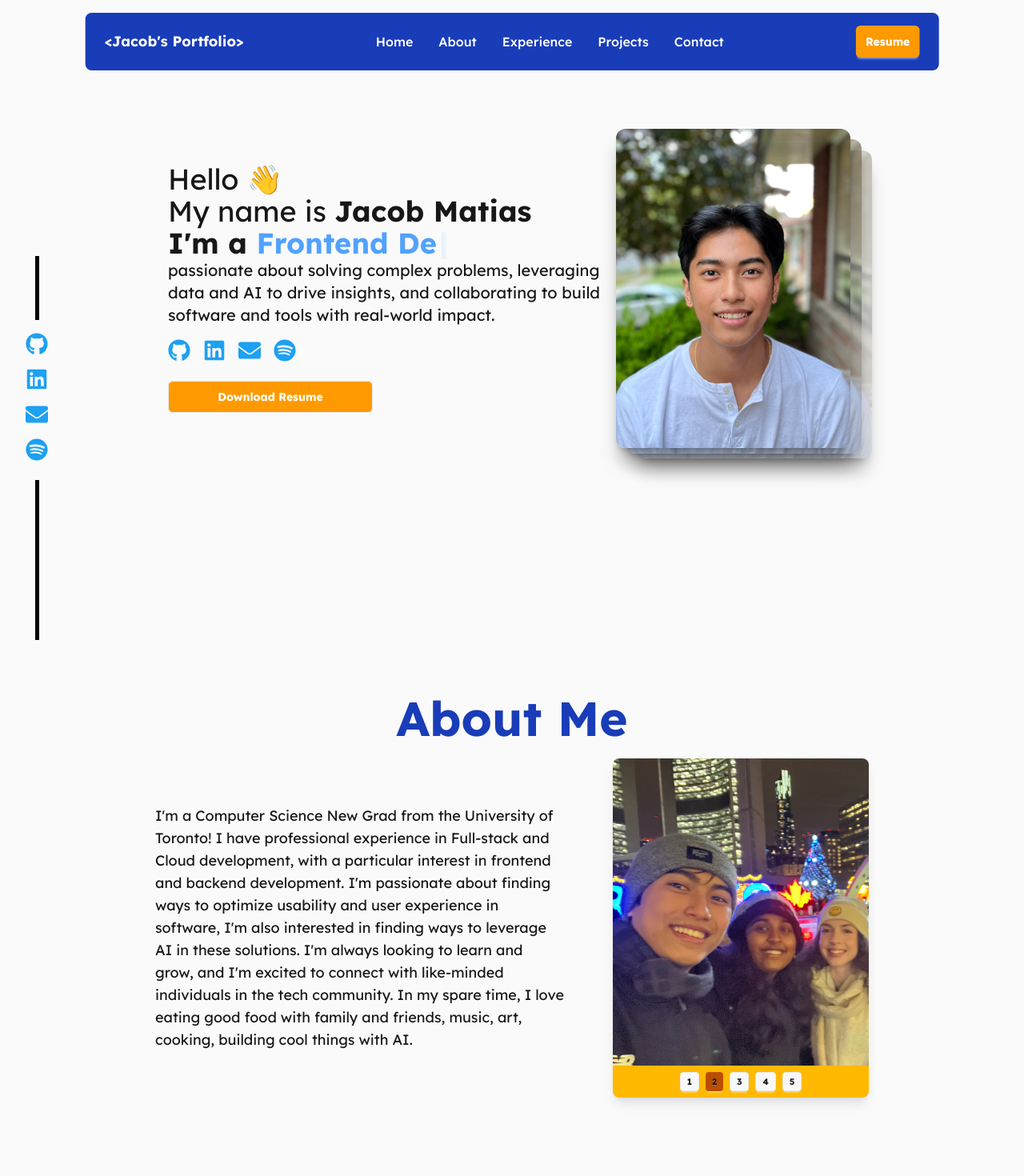
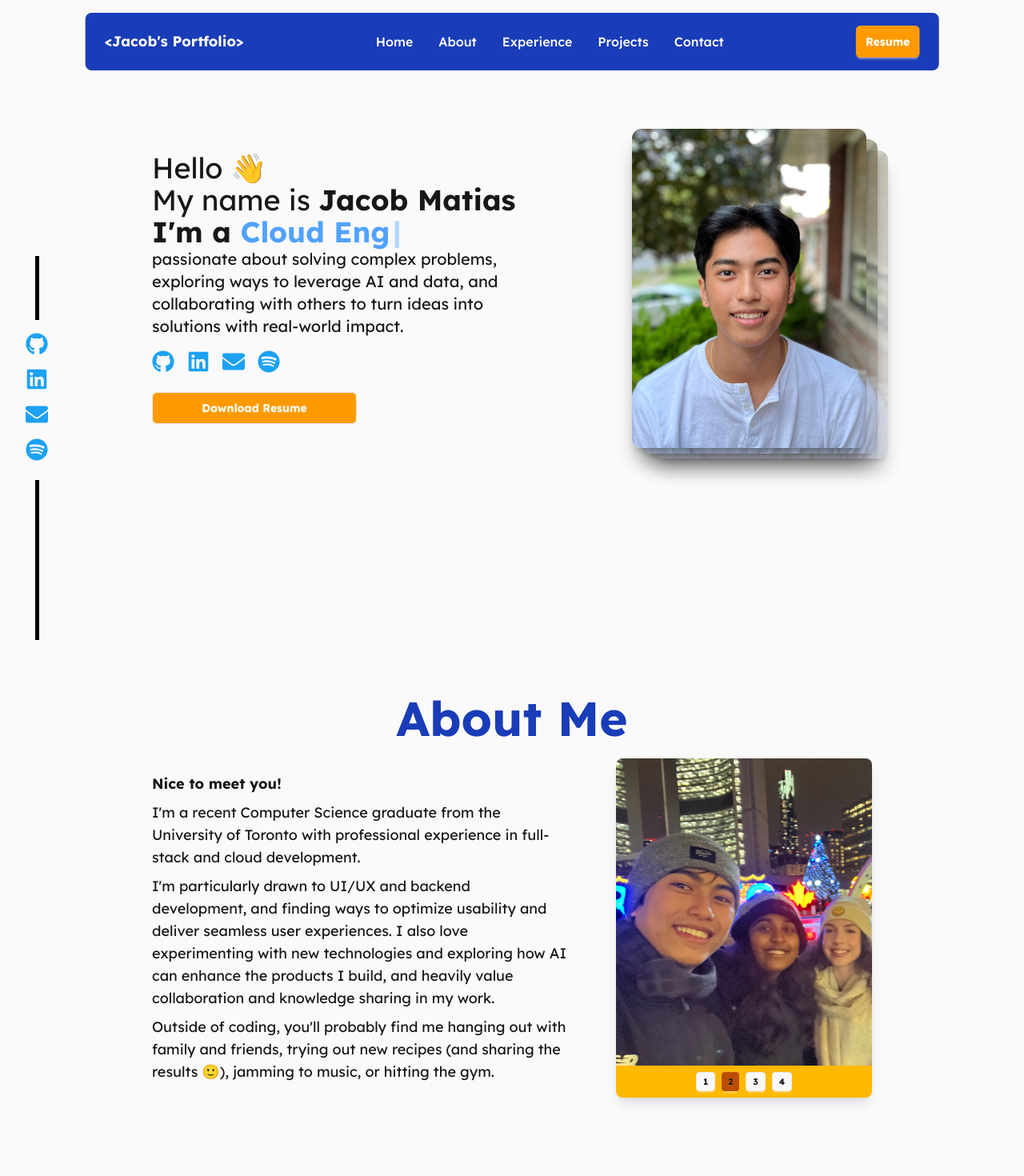
Before and after one commit to matiasjacob25/website-v1, a Next.js app: page / in a window 1280 px wide. Shown: the top 1470 px of the page at 80% size. Built offline with nearby package versions, Linux system fonts and the light colour scheme; a web font is replaced by a local one.

Commit message:
updates for temp deployment

```diff
--- a/src/app/page.tsx
+++ b/src/app/page.tsx
@@ -16,14 +16,13 @@ export default function Home() {
     <>
       <Navbar />
       <SocialBar />
-      {/* <div className="h-screen w-screen flex flex-col items-center"> */}
       {/* Home */}
       <div id="home" className="flex flex-wrap w-screen justify-center items-center min-h-[90vh]">
-        <div className="flex flex-col basis-140 justify-center">
+        <div className="flex flex-col basis-150 justify-center">
           <h2 className="text-4xl">Hello &#128075;</h2>
           <h2 className="text-4xl">My name is <b>Jacob Matias</b></h2>
           <TypingHeader />
-          <p className="text-xl">passionate about solving complex problems, leveraging data and AI to drive insights, and collaborating to build software and tools with real-world impact.</p>
+          <p className="text-xl w-4/5">passionate about solving complex problems, exploring ways to leverage AI and data, and collaborating with others to turn ideas into solutions with real-world impact.</p>
           <div className="flex flex-row space-x-4 mt-4 mb-2">
             <Socials />
           </div>
@@ -31,7 +30,6 @@ export default function Home() {
             href="/matiasjacob_resume_2025.pdf"
             target="_blank"
             rel="noopener noreferrer"
-            download
             className="btn mt-4 bg-amber-500 hover:bg-amber-600 text-white rounded-md px-3 py-2 max-w-3xs"
           >
             Download Resume
@@ -60,13 +58,22 @@ export default function Home() {
       <div id="about" className="flex flex-col min-h-screen w-full justify-center items-center">
         <h1 className="text-6xl font-bold text-blue-800 mb-5">About Me</h1>
         <div className="flex flex-row flex-wrap w-4/5 h-5/8 justify-center items-center gap-15">
-          <div className="flex basis-128">
-            <p className="text-lg">
-              I'm a Computer Science New Grad from the University of Toronto!
-              I have professional experience in Full-stack and Cloud development, with a particular interest in frontend and backend development. I'm passionate about finding ways to optimize usability and user experience in software, I'm also interested in finding ways to leverage AI in these solutions.
-              I'm always looking to learn and grow, and I'm excited to connect with like-minded individuals in the tech community.
-              In my spare time, I love eating good food with family and friends, music, art, cooking, building cool things with AI.
-            </p>
+          <div className="flex basis-130">
+            <div className="flex flex-col gap-2 text-lg">
+              <p className="font-bold">
+                Nice to meet you!
+              </p>
+              <p>
+                I'm a recent Computer Science graduate from the University of Toronto with professional experience in full-stack and cloud development.
+              </p>
+              <p>
+                I'm particularly drawn to UI/UX and backend development, and finding ways to optimize usability and deliver seamless user experiences.
+                I also love experimenting with new technologies and exploring how AI can enhance the products I build, and heavily value collaboration and knowledge sharing in my work.
+              </p>
+              <p>
+                Outside of coding, you'll probably find me hanging out with family and friends, trying out new recipes &#x28;and sharing the results &#x1F642;&#x29;, jamming to music, or hitting the gym.
+              </p>
+            </div>
           </div>
           <div className="flex basis-80">
             <Carousel />
@@ -95,13 +102,13 @@ export default function Home() {
       </div>
 
       {/* Contact */}
-      <div id="contact" className="flex flex-col min-h-screen w-full justify-center items-center">
+      {/* <div id="contact" className="flex flex-col min-h-screen w-full justify-center items-center">
         <div className="text-center w-full">
           <h1 className="text-6xl font-bold text-blue-800 mb-5">Get In Touch</h1>
           <h3 className="text-2xl lg:text-3xl font-bold leading-tight">Have a project in mind? Let's talk.</h3>
         </div>
         <Contact />
-      </div>
+      </div> */}
       <Footer />
       {/* </div> */}
     </>
--- a/src/components/carousel.tsx
+++ b/src/components/carousel.tsx
@@ -7,7 +7,7 @@ const images = [
   { id: "item2", src: "/about2.jpg" },
   { id: "item3", src: "/about3.jpg" },
   { id: "item4", src: "/about4.jpg" },
-  { id: "item5", src: "/about5.jpg" },
+  // { id: "item5", src: "/about5.jpg" },
 ];
 
 export default function Carousel() {
--- a/src/components/navbar.tsx
+++ b/src/components/navbar.tsx
@@ -28,7 +28,6 @@ export default function Navbar() {
             href="/matiasjacob_resume_2025.pdf"
             target="_blank"
             rel="noopener noreferrer"
-            download
             className="btn border-0 bg-amber-500 hover:bg-amber-600 text-white rounded-md px-3 max-w-3xs"
           >
             Resume
--- a/src/components/reusable/footer.tsx
+++ b/src/components/reusable/footer.tsx
@@ -9,7 +9,8 @@ export default function Footer() {
         </div>
       </nav>
       <aside>
-        <p>Copyright © {new Date().getFullYear()} Jacob Matias. All right reserved.</p>
+        <p>Wireframed in Figma and implemented in Visual Studio Code.<br></br>Built with NextJS and TailwindCSS, and deployed on Vercel.</p>
+        <p className="font-bold">Copyright © {new Date().getFullYear()} Jacob Matias. All right reserved.</p>
       </aside>
     </footer>
   )
--- a/src/components/social-bar.tsx
+++ b/src/components/social-bar.tsx
@@ -3,7 +3,7 @@ import Socials from "./reusable/socials";
 
 export default function SocialBar() {
   return (
-    <div className="fixed bottom-0 left-8 flex flex-col items-center space-y-4">
+    <div className="hidden md:flex fixed bottom-0 left-8 flex flex-col items-center space-y-4">
       <div className="w-[5px] h-20 bg-black mt-2"></div>
       <Socials />
       {/* Optional: a small vertical line under icons */}
--- a/src/components/typing-header.tsx
+++ b/src/components/typing-header.tsx
@@ -4,7 +4,7 @@ import { useTypewriter, Cursor } from "react-simple-typewriter";
 
 export default function TypingHeader() {
   const [text] = useTypewriter({
-    words: ["Software Developer", "Frontend Developer", "React Enthusiast"],
+    words: ["Software Developer", "Cloud Engineer", "Full-Stack Developer", "UI/UX Developer"],
     loop: 0, // 0 = infinite loop
     typeSpeed: 100,
     deleteSpeed: 50,
```
Also changed, not shown: public/about4.jpg, public/about5.jpg (deleted).
